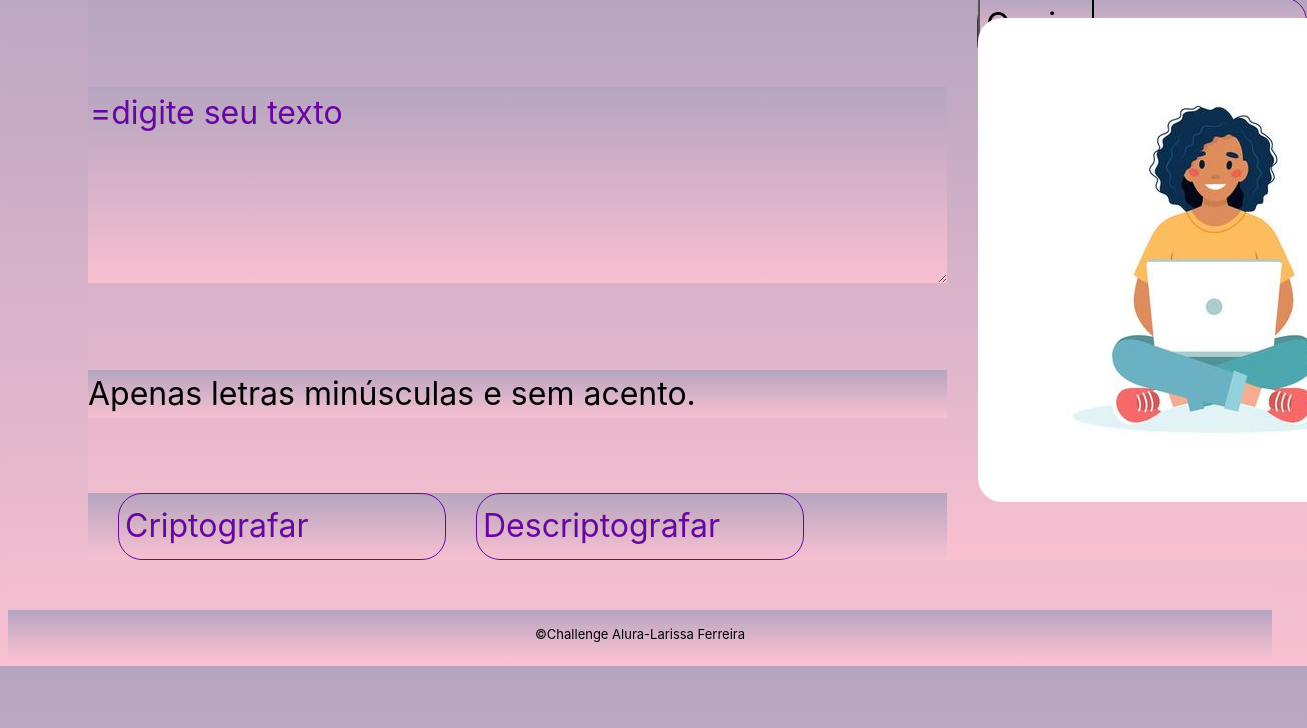
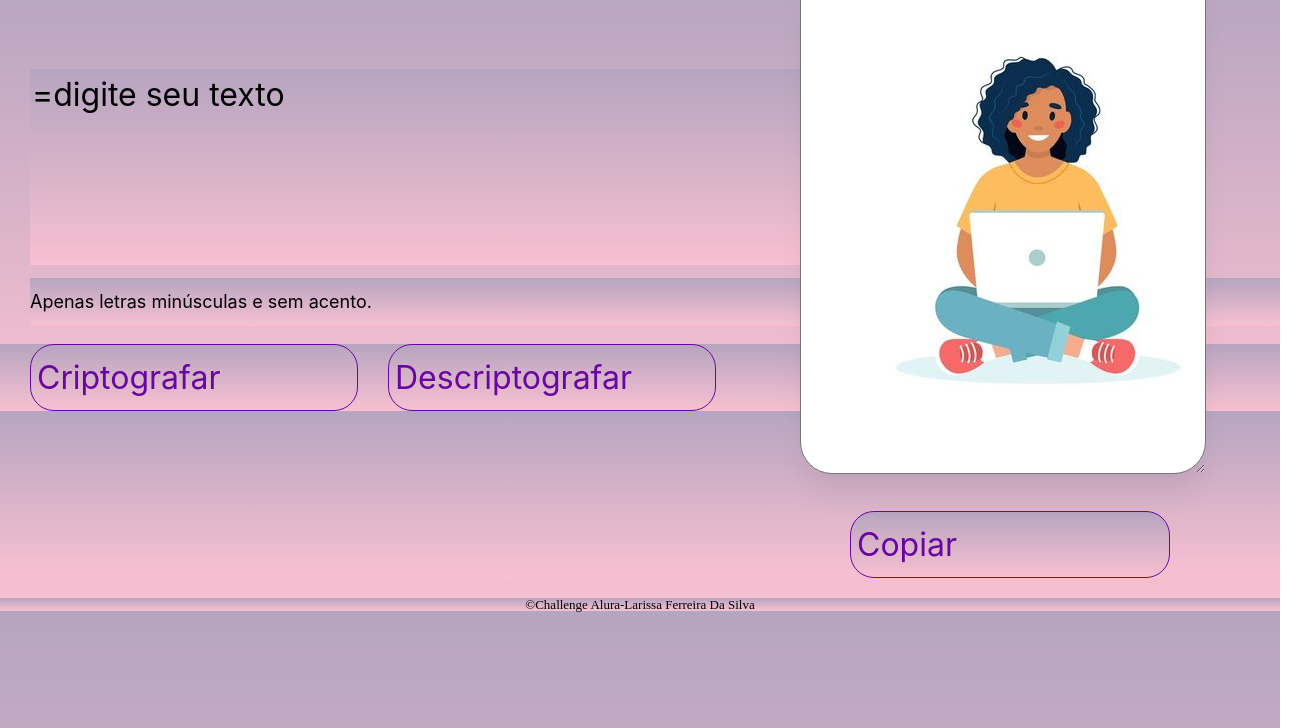
Before and after one commit to Larisilva2104/desafio-alura, a plain HTML site: page index.html in a window 1280 px wide. Shown: the part 72-800 px from the top of the page, 1307 px wide, since content can reach past the window. Drawn offline with Linux system fonts and the light colour scheme.

Commit message:
Add files via upload

```diff
--- a/index.html
+++ b/index.html
@@ -5,6 +5,7 @@
     <meta http-equiv="X-UA-Compatible" content="IE=edge">
     <meta name="viewport" content="width=device-width, initial-scale=1.0">
 <link rel="preconnect" href="https://fonts.gstatic.com" crossorigin>
+<link rel="stylesheet" href="reset.css">
     <link rel="stylesheet" href="style.css">
 
     <title>Encriptador</title>
@@ -28,19 +29,20 @@
 
             </section>
 
-            <section>
-                <div class="btn-copiar">
+            <section class="saida">
+                <!-- Remove o position: fixed da class mensagem -->
                 <textarea class="mensagem" id="texto-copiar" cols="20" rows="10"></textarea>
-            <button id="btn-copiar" onclick="copiar()">Copiar</button>
-        </div>
-        </section>
+                <!-- coloca uma class no botão ou no CSS muda .btn-copiar para #btn-copiar -->
+                <button id="btn-copiar" onclick="copiar()">Copiar</button>
+
+              </section>
 
 
 
 
 </main>
 <footer>
-    <p class="Copyright">&copy;Challenge Alura-Larissa Ferreira</p>
+    <p class="Copyright">&copy;Challenge Alura-Larissa Ferreira Da Silva</p>
 </footer>
 
 
--- /dev/null
+++ b/reset.css
@@ -0,0 +1,48 @@
+/* http://meyerweb.com/eric/tools/css/reset/
+   v2.0 | 20110126
+   License: none (public domain)
+*/
+
+html, body, div, span, applet, object, iframe,
+h1, h2, h3, h4, h5, h6, p, blockquote, pre,
+a, abbr, acronym, address, big, cite, code,
+del, dfn, em, img, ins, kbd, q, s, samp,
+small, strike, strong, sub, sup, tt, var,
+b, u, i, center,
+dl, dt, dd, ol, ul, li,
+fieldset, form, label, legend,
+table, caption, tbody, tfoot, thead, tr, th, td,
+article, aside, canvas, details, embed,
+figure, figcaption, footer, header, hgroup,
+menu, nav, output, ruby, section, summary,
+time, mark, audio, video {
+	margin: 0;
+	padding: 0;
+	border: 0;
+	font-size: 100%;
+	font: inherit;
+	vertical-align: baseline;
+}
+/* HTML5 display-role reset for older browsers */
+article, aside, details, figcaption, figure,
+footer, header, hgroup, menu, nav, section {
+	display: block;
+}
+body {
+	line-height: 1;
+}
+ol, ul {
+	list-style: none;
+}
+blockquote, q {
+	quotes: none;
+}
+blockquote:before, blockquote:after,
+q:before, q:after {
+	content: '';
+	content: none;
+}
+table {
+	border-collapse: collapse;
+	border-spacing: 0;
+}
--- a/style.css
+++ b/style.css
@@ -13,32 +13,34 @@ text-align: left;}
     padding-top: 10px;
     width:2%;
 }
-main {
+.main {
     display: flex;
     margin-bottom: 50px;
     margin-left: 80px;
 }
 .text-area{
+    margin-left: 30px;
     border: none;
-    color: #6806a1;
+    color: black;
     margin-top: 90px;
     text-transform: lowercase;
 
 }
-::placeholder {color: #6806a1;}
+::placeholder {color: black;}
     .text-area:focus {
         outline: none
 }
 .mensagem{
-    background-color: black;
     background-image: url(menina.jpg);
-    border: none;
-    border-radius: 24px;
-    color:rgb(153, 43, 226);
-    margin-left: 98 px;
-    margin-top: 20px;
-    padding-left: 20px;
-    position: fixed;
+    position: absolute;
+width: 400px;
+height: 500px;
+left: 800px;
+top: 40px;
+box-shadow: 0px 24px 32px -8px rgba(0, 0, 0, 0.08);
+border-radius: 32px;
+
+
 
 }
 .mensagem:focus {
@@ -70,15 +72,17 @@ main {
         width: 328px;
 
     }
-    .btn-copiar{
+    #btn-copiar{
         background-color: #d8dfe8;
         border: 1px solid #6806a1;
         border-radius: 24px;
         color: #6806a1;
         cursor: pointer;
         height:67px;
-        margin-left: 30px;
-        width: 328px;
+        left: 500px;
+        margin-left: 850px;
+        margin-top: 100px;
+        width: 320px;
         position:static;
 
 
@@ -87,6 +91,7 @@ main {
     .informação{
         color:black;
         font-size:18px;
+        margin-left: 30px;
     }
     .Copyright{
            text-align: center;
```
